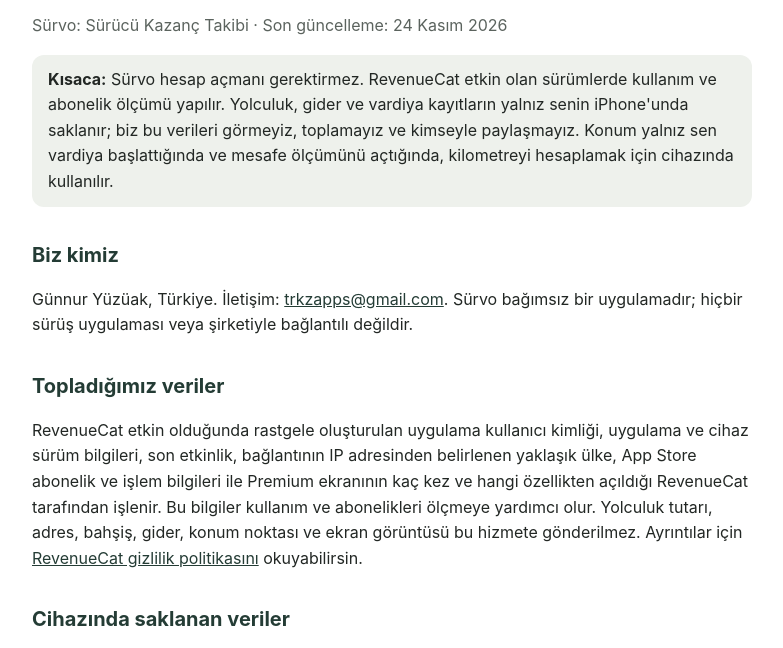
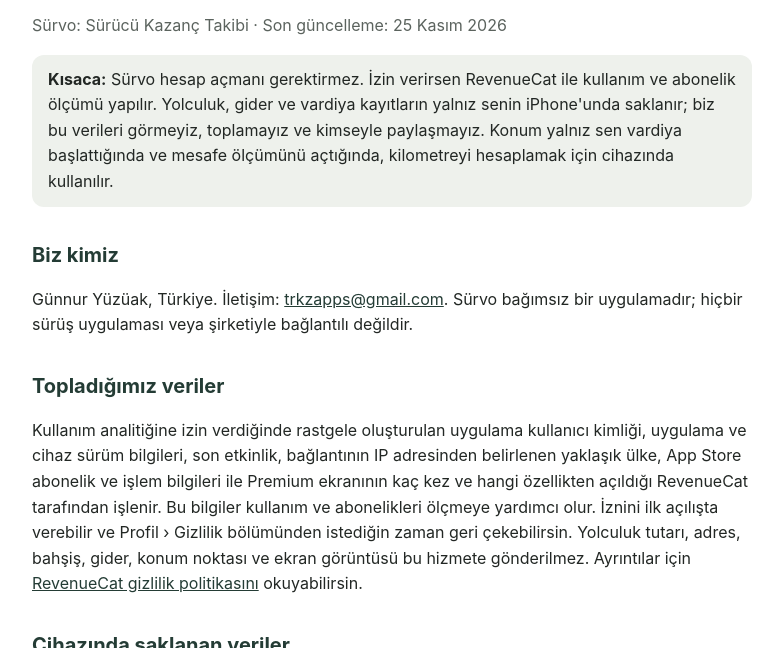
Before and after one commit to trkzapps/trkzapps.github.io, a plain HTML site: page survo/privacy-policy.html in a window 1280 px wide. Shown: the part 70-718 px from the top of the page, without its empty margins (248-1031 px from the left). Drawn offline with Linux system fonts and the light colour scheme.

Commit message:
Add files via upload

```diff
--- a/survo/privacy-policy.html
+++ b/survo/privacy-policy.html
@@ -18,15 +18,15 @@
 <body>
 <main>
 <h1>Gizlilik Politikası</h1>
-<p class="muted">Sürvo: Sürücü Kazanç Takibi · Son güncelleme: 24 Kasım 2026</p>
+<p class="muted">Sürvo: Sürücü Kazanç Takibi · Son güncelleme: 25 Kasım 2026</p>
 
-<p class="note"><strong>Kısaca:</strong> Sürvo hesap açmanı gerektirmez. RevenueCat etkin olan sürümlerde kullanım ve abonelik ölçümü yapılır. Yolculuk, gider ve vardiya kayıtların yalnız senin iPhone'unda saklanır; biz bu verileri görmeyiz, toplamayız ve kimseyle paylaşmayız. Konum yalnız sen vardiya başlattığında ve mesafe ölçümünü açtığında, kilometreyi hesaplamak için cihazında kullanılır.</p>
+<p class="note"><strong>Kısaca:</strong> Sürvo hesap açmanı gerektirmez. İzin verirsen RevenueCat ile kullanım ve abonelik ölçümü yapılır. Yolculuk, gider ve vardiya kayıtların yalnız senin iPhone'unda saklanır; biz bu verileri görmeyiz, toplamayız ve kimseyle paylaşmayız. Konum yalnız sen vardiya başlattığında ve mesafe ölçümünü açtığında, kilometreyi hesaplamak için cihazında kullanılır.</p>
 
 <h2>Biz kimiz</h2>
 <p>Günnur Yüzüak, Türkiye. İletişim: <a href="mailto:trkzapps@gmail.com">trkzapps@gmail.com</a>. Sürvo bağımsız bir uygulamadır; hiçbir sürüş uygulaması veya şirketiyle bağlantılı değildir.</p>
 
 <h2>Topladığımız veriler</h2>
-<p>RevenueCat etkin olduğunda rastgele oluşturulan uygulama kullanıcı kimliği, uygulama ve cihaz sürüm bilgileri, son etkinlik, bağlantının IP adresinden belirlenen yaklaşık ülke, App Store abonelik ve işlem bilgileri ile Premium ekranının kaç kez ve hangi özellikten açıldığı RevenueCat tarafından işlenir. Bu bilgiler kullanım ve abonelikleri ölçmeye yardımcı olur. Yolculuk tutarı, adres, bahşiş, gider, konum noktası ve ekran görüntüsü bu hizmete gönderilmez. Ayrıntılar için <a href="https://www.revenuecat.com/privacy-policy">RevenueCat gizlilik politikasını</a> okuyabilirsin.</p>
+<p>Kullanım analitiğine izin verdiğinde rastgele oluşturulan uygulama kullanıcı kimliği, uygulama ve cihaz sürüm bilgileri, son etkinlik, bağlantının IP adresinden belirlenen yaklaşık ülke, App Store abonelik ve işlem bilgileri ile Premium ekranının kaç kez ve hangi özellikten açıldığı RevenueCat tarafından işlenir. Bu bilgiler kullanım ve abonelikleri ölçmeye yardımcı olur. İznini ilk açılışta verebilir ve Profil › Gizlilik bölümünden istediğin zaman geri çekebilirsin. Yolculuk tutarı, adres, bahşiş, gider, konum noktası ve ekran görüntüsü bu hizmete gönderilmez. Ayrıntılar için <a href="https://www.revenuecat.com/privacy-policy">RevenueCat gizlilik politikasını</a> okuyabilirsin.</p>
 
 <h2>Cihazında saklanan veriler</h2>
 <ul>
```
